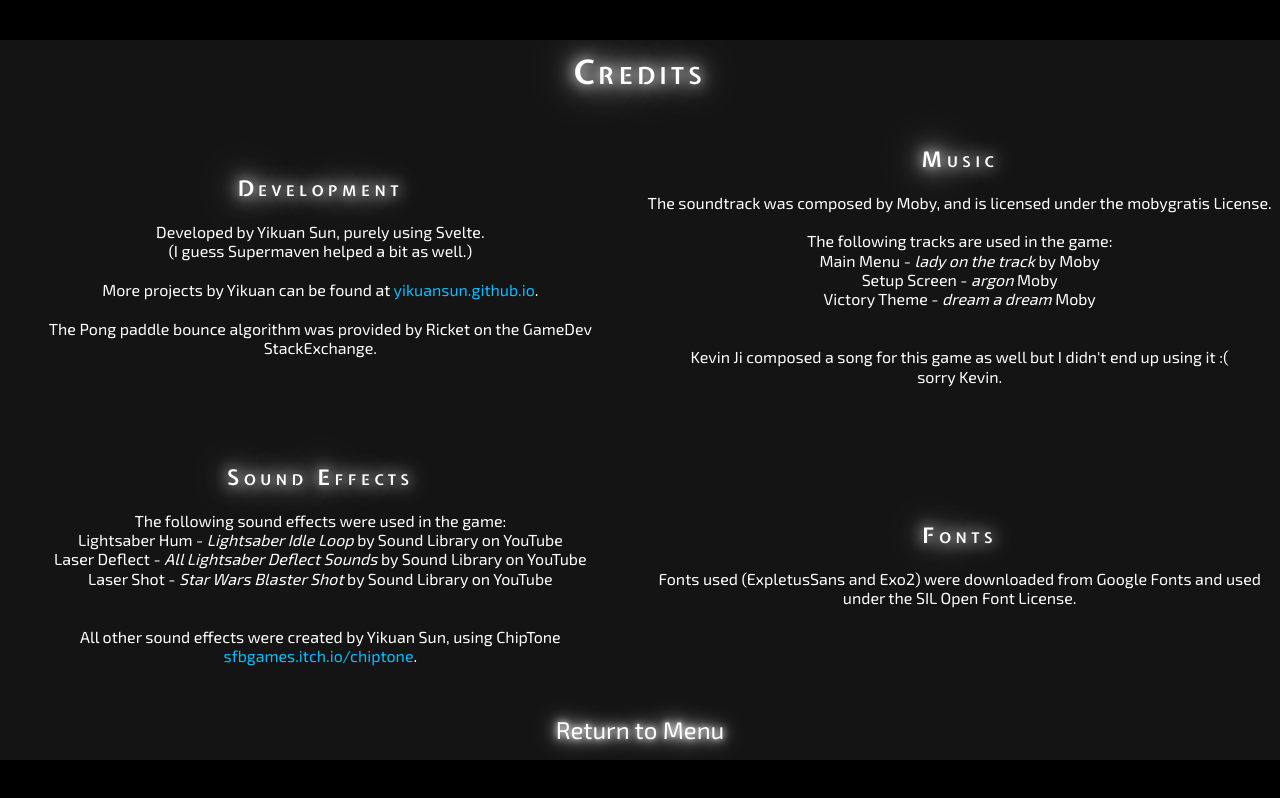
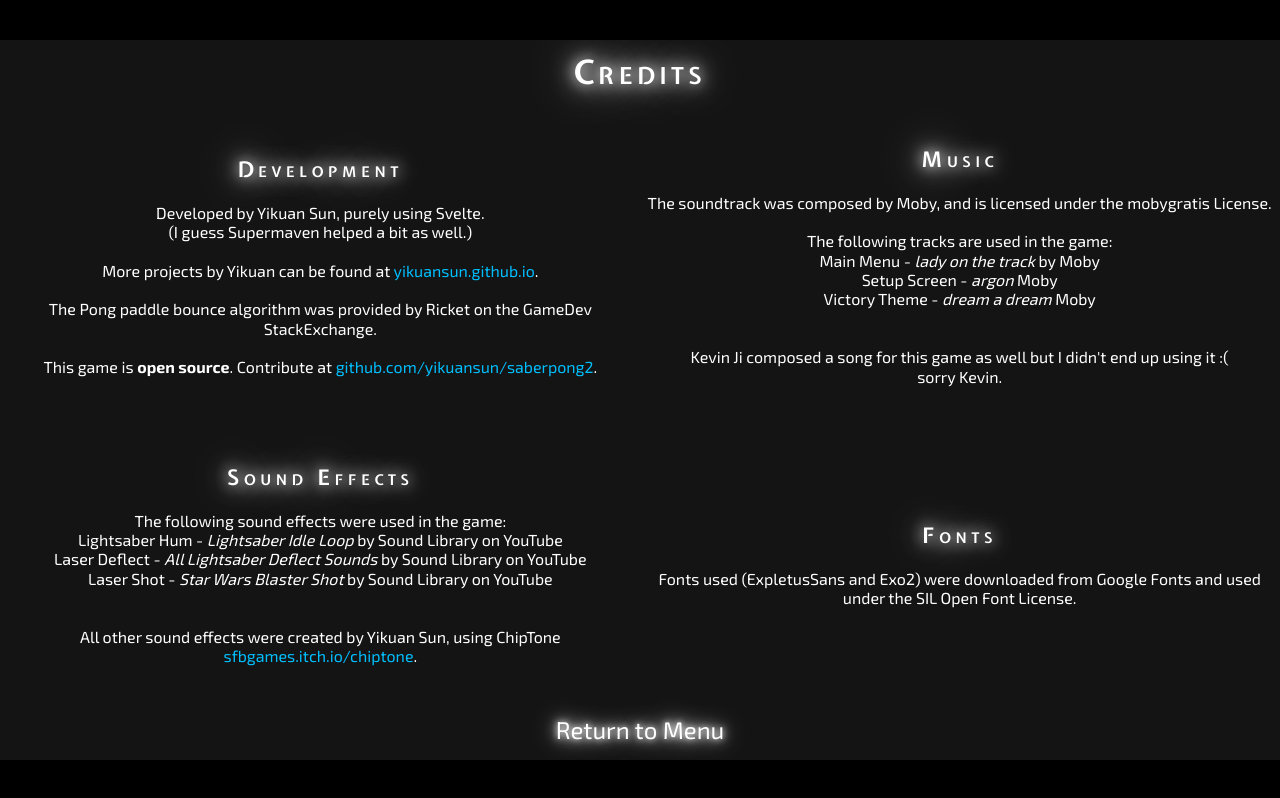
Before and after one commit to yikuansun/saberpong2, a SvelteKit app: page /credits in a window 1280 px wide. Built offline with nearby package versions, Linux system fonts and the light colour scheme.

Commit message:
Add github link to credits

```diff
--- a/src/routes/credits/+page.svelte
+++ b/src/routes/credits/+page.svelte
@@ -50,6 +50,9 @@
             The Pong paddle bounce algorithm was provided by
             <span style:user-select="text">Ricket</span>
             on the GameDev StackExchange.
+            <br /> <br />
+            This game is <b>open source</b>. Contribute at
+            <span style:user-select="text" style:color="deepskyblue">github.com/yikuansun/saberpong2</span>.
         </td>
         <td style:text-align="center" style:width="50%">
             <b style:font-family="ExpletusSans" style:font-variant="small-caps" style:letter-spacing="7px" style:font-size="32px" style:text-shadow="0 0 20px white, 0 0 40px white, 0 0 80px white">
```
